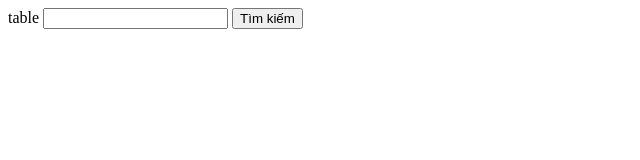
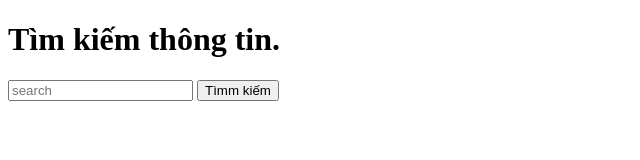
Before and after one commit to huynam-codegym/MD1.-bai1, a plain HTML site: page google.html in a window 1280 px wide. Shown: the whole page, without its empty margins (0-640 px from the left). Drawn offline with Linux system fonts and the light colour scheme.

Commit message:
tim kiem

```diff
--- a/google.html
+++ b/google.html
@@ -4,11 +4,12 @@
     <meta charset="UTF-8">
     <title>Google</title>
 </head>
-<body> table
+<body>
 
-<from>
-    <input type="text" name="q"/>
-    <input type="submit" value="Tìm kiếm"/>
+<h1>Tìm kiếm thông tin.</h1>
+<form action="https://www.google.com.vn/search">
+    <input placeholder="search" type="text" name="q"/>
+    <button>Tìmm kiếm</button>
 </from>
 
 
```
